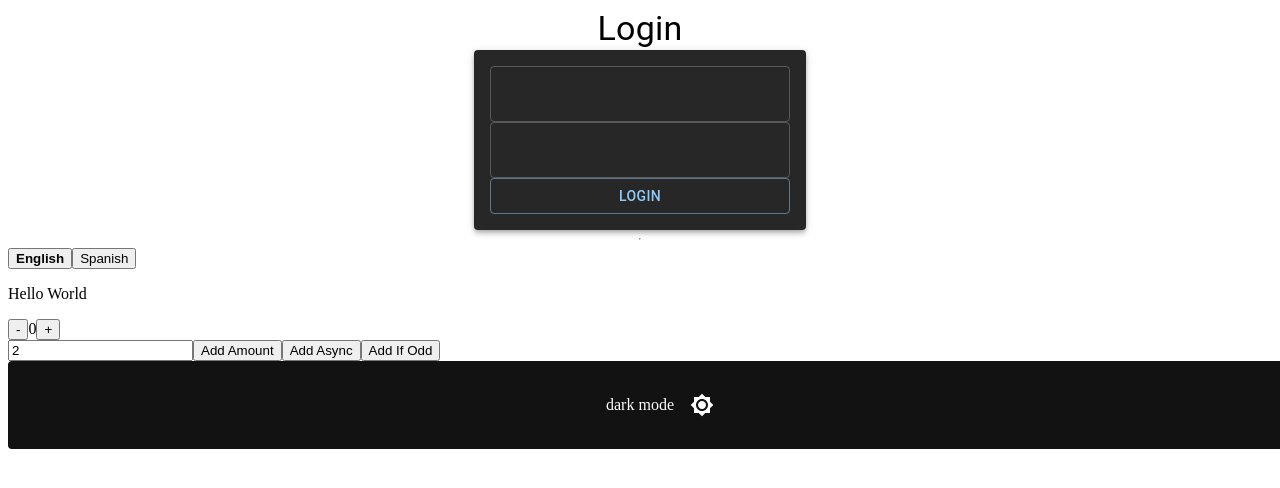
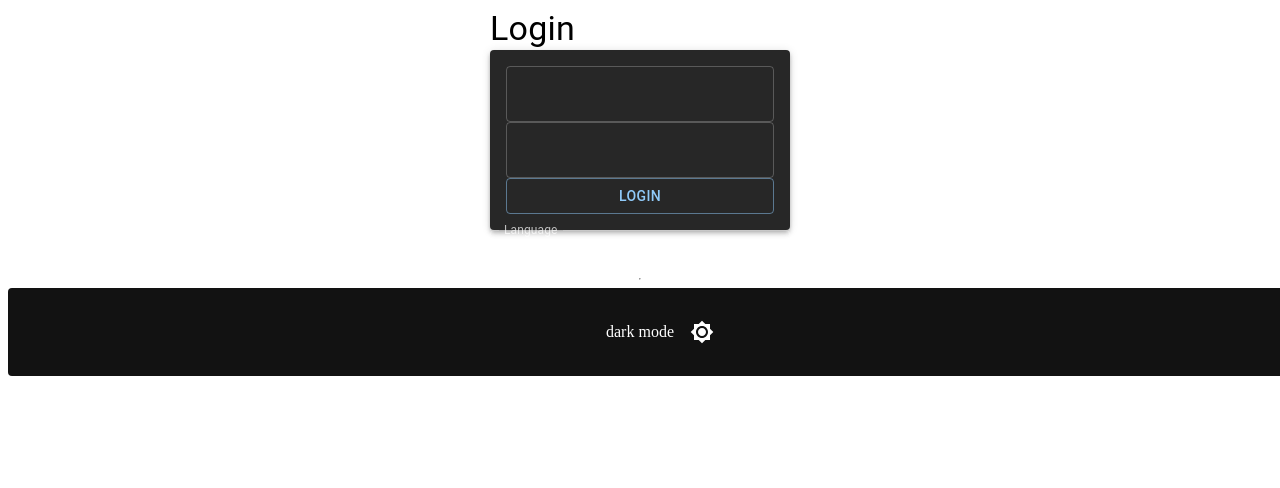
Before and after one commit to johannpereze/react-web-template-cra, a React (Create React App) app: page / in a window 1280 px wide. Shown: the top 488 px of the page. Built offline with nearby package versions, Linux system fonts and the light colour scheme.

Commit message:
feat: improved language selector to be a select

```diff
--- a/src/components/languageSelector/LanguageSelector.tsx
+++ b/src/components/languageSelector/LanguageSelector.tsx
@@ -1,3 +1,4 @@
+import { FormControl, InputLabel, MenuItem, Select } from "@mui/material";
 import { useTranslation } from "react-i18next";
 
 interface Lngs {
@@ -9,30 +10,36 @@ interface Lang {
   nativeName: string;
 }
 
-const lngs: Lngs = {
-  en: { nativeName: "English" },
-  es: { nativeName: "Spanish" },
-};
-
 export default function LanguageSelector() {
   const { t, i18n } = useTranslation();
+
+  const lngs: Lngs = {
+    en: { nativeName: "English" },
+    es: { nativeName: "Spanish" },
+  };
+
   return (
     <>
-      <div>
-        {Object.keys(lngs).map((lng) => (
-          <button
-            key={lng}
-            style={{
-              fontWeight: i18n.resolvedLanguage === lng ? "bold" : "normal",
-            }}
-            type="submit"
-            onClick={() => i18n.changeLanguage(lng)}
-          >
-            {lngs[lng as keyof Lngs].nativeName}
-          </button>
-        ))}
-      </div>
-      <p>{t("general.hello_world")}</p>
+      <FormControl fullWidth>
+        <InputLabel id="language-selector-select">
+          {t("general.language")}
+        </InputLabel>
+        <Select
+          labelId="language-selector-select"
+          fullWidth
+          size="small"
+          name="language"
+          label="Language"
+          value={i18n.resolvedLanguage}
+          onChange={(e) => i18n.changeLanguage(e.target.value)}
+        >
+          {Object.keys(lngs).map((lng) => (
+            <MenuItem key={lng} value={lng}>
+              {lng}
+            </MenuItem>
+          ))}
+        </Select>
+      </FormControl>
     </>
   );
 }
--- a/src/i18n/locales/en.ts
+++ b/src/i18n/locales/en.ts
@@ -1,7 +1,8 @@
 const en = {
   translation: {
     general: {
-      hello_world: "Hello World",
+      login: "Login",
+      language: "Language",
     },
   },
 };
--- a/src/i18n/locales/es.ts
+++ b/src/i18n/locales/es.ts
@@ -1,7 +1,8 @@
 const es = {
   translation: {
     general: {
-      hello_world: "Hola Mundo",
+      login: "Inicio de Sesión",
+      language: "Lenguaje",
     },
   },
 };
--- a/src/pages/Login.tsx
+++ b/src/pages/Login.tsx
@@ -1,9 +1,10 @@
-import { Button, Grid, Paper, TextField, Typography } from "@mui/material";
-import Counter from "../components/counter/Counter";
+import { Box, Button, Grid, Paper, TextField, Typography } from "@mui/material";
+import { useTranslation } from "react-i18next";
 import LanguageSelector from "../components/languageSelector/LanguageSelector";
 import ThemeSelector from "../components/themeSelector/ThemeSelector";
 
 export default function Login() {
+  const { t } = useTranslation();
   return (
     <Grid container>
       <Grid
@@ -15,11 +16,15 @@ export default function Login() {
           flexDirection: "column",
         }}
       >
-        <Typography variant="h4">Login</Typography>
+        <Box
+          sx={{
+            width: 300,
+          }}
+        >
+          <Typography variant="h4">{t("general.login")}</Typography>
           <Paper
             elevation={4}
             sx={{
-            width: 300,
               display: "flex",
               flexDirection: "column",
               p: 2,
@@ -29,11 +34,11 @@ export default function Login() {
             <TextField />
             <Button variant="outlined">Login</Button>
           </Paper>
+          <LanguageSelector />
+        </Box>
       </Grid>
       <hr />
       <Grid item xs={12}>
-        <LanguageSelector />
-        <Counter />
         <ThemeSelector />
       </Grid>
     </Grid>
```
Also changed, not shown: src/components/select/Select.tsx (added, +26 -0 lines). Lines whose indentation alone changed are shown as unchanged.
